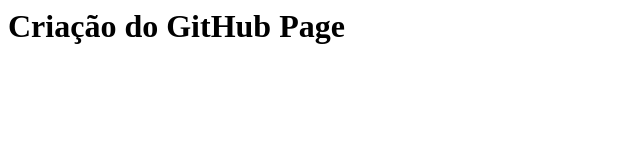
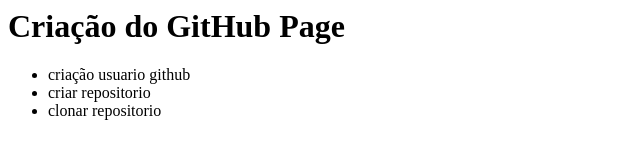
Before and after one commit to SarahLJesus/my-first-github-page1, a plain HTML site: page index.html in a window 1280 px wide. Shown: the whole page, without its empty margins (0-640 px from the left). Drawn offline with Linux system fonts and the light colour scheme.

Commit message:
inclusão lista e 3 itens

```diff
--- a/index.html
+++ b/index.html
@@ -4,5 +4,10 @@
   </head>
   <body>
    <h1>Criação do GitHub Page</h1>
+    <ul>
+     <li>criação usuario github</li>
+     <li>criar repositorio</li>
+     <li>clonar repositorio</li>
+    </ul>
   <body>
  <html>
```
